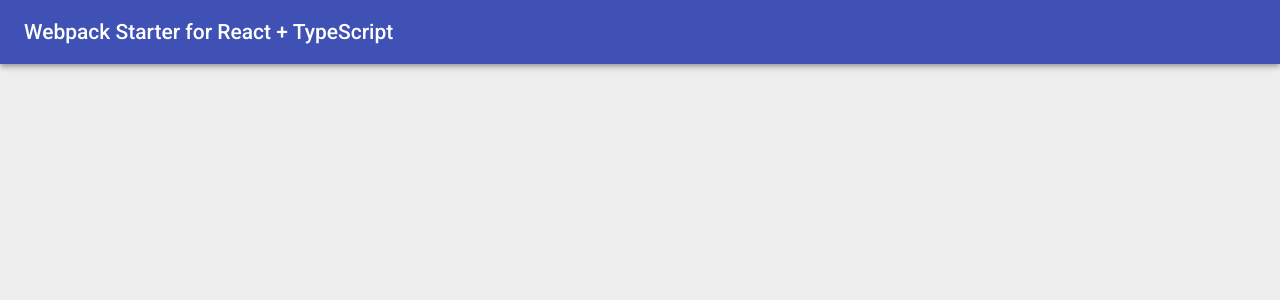
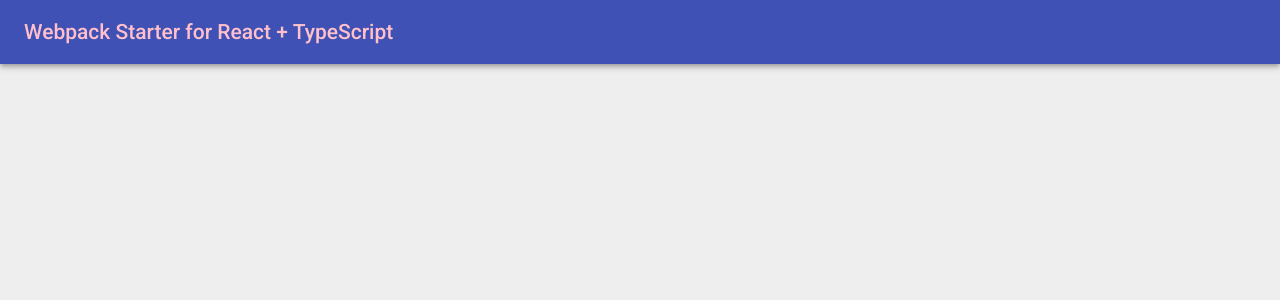
Before and after one commit to manasb-uoe/react-ts-webpack-starter, a React app: page / in a window 1280 px wide. Shown: the top 300 px of the page. Built offline with nearby package versions, Linux system fonts and the light colour scheme.

Commit message:
add support for css modules

```diff
--- /dev/null
+++ b/src/components/app.module.css
@@ -0,0 +1,3 @@
+.headerTitle {
+  color: pink !important
+}
--- a/src/components/app.tsx
+++ b/src/components/app.tsx
@@ -2,11 +2,12 @@
 import Toolbar from "@material-ui/core/Toolbar";
 import Typography from "@material-ui/core/Typography";
 import React from "react";
+const styles = require("./app.module.css");
 
 export const Header = () => (
   <AppBar style={{ margin: 0, padding: 0 }} position="static" color="primary">
     <Toolbar>
-      <Typography variant="title" color="inherit">
+      <Typography variant="title" color="inherit" className={styles.headerTitle}>
         Webpack Starter for React + TypeScript
       </Typography>
     </Toolbar>
--- a/webpack.dev.js
+++ b/webpack.dev.js
@@ -29,7 +29,24 @@
       },
       {
         test: /\.css$/,
+        use: [
+          "style-loader",
+          {
+            loader: "css-loader",
+            options: {
+              modules: {
+                localIdentName: "[name]__[local]"
+              },
+              importLoaders: 1
+            },
+          },
+        ],
+        include: /\.module\.css$/,
+      },
+      {
+        test: /\.css$/,
         use: ["style-loader", "css-loader"],
+        exclude: /\.module\.css$/,
       },
     ],
   },
```
